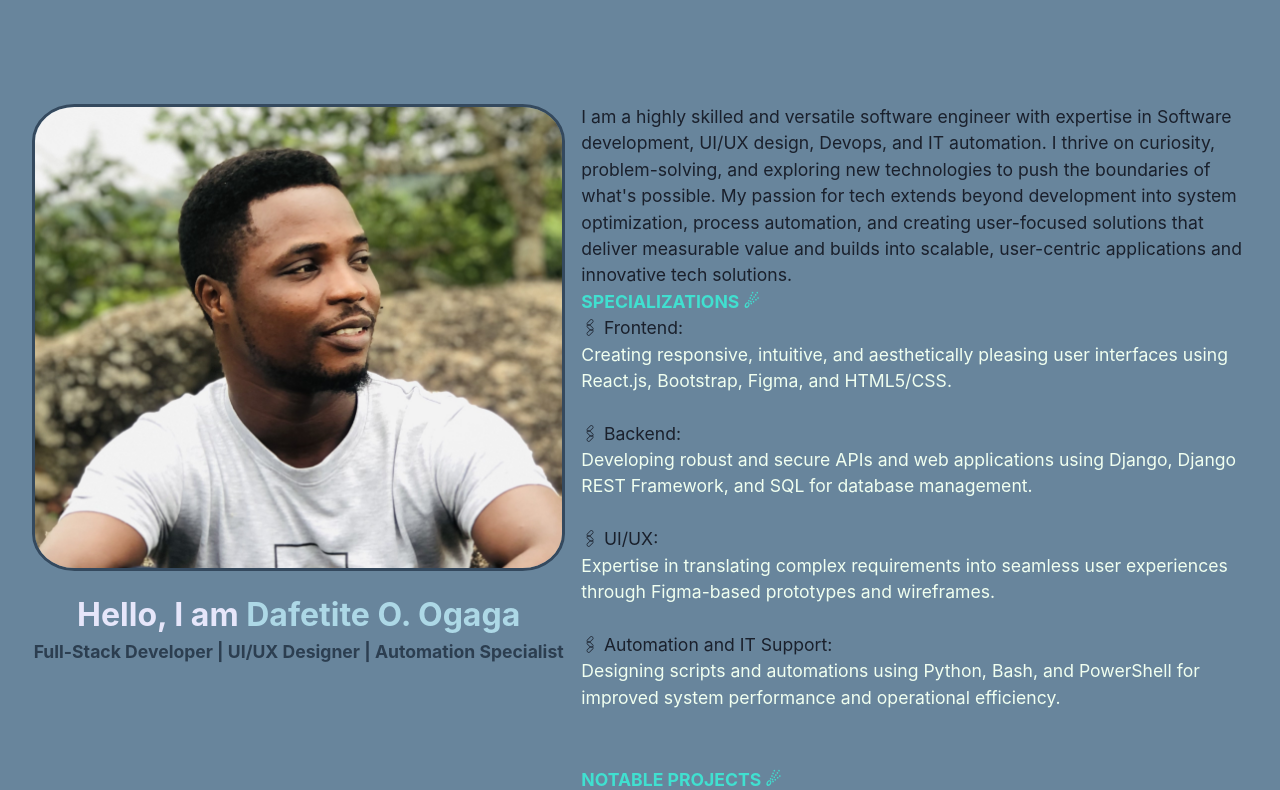
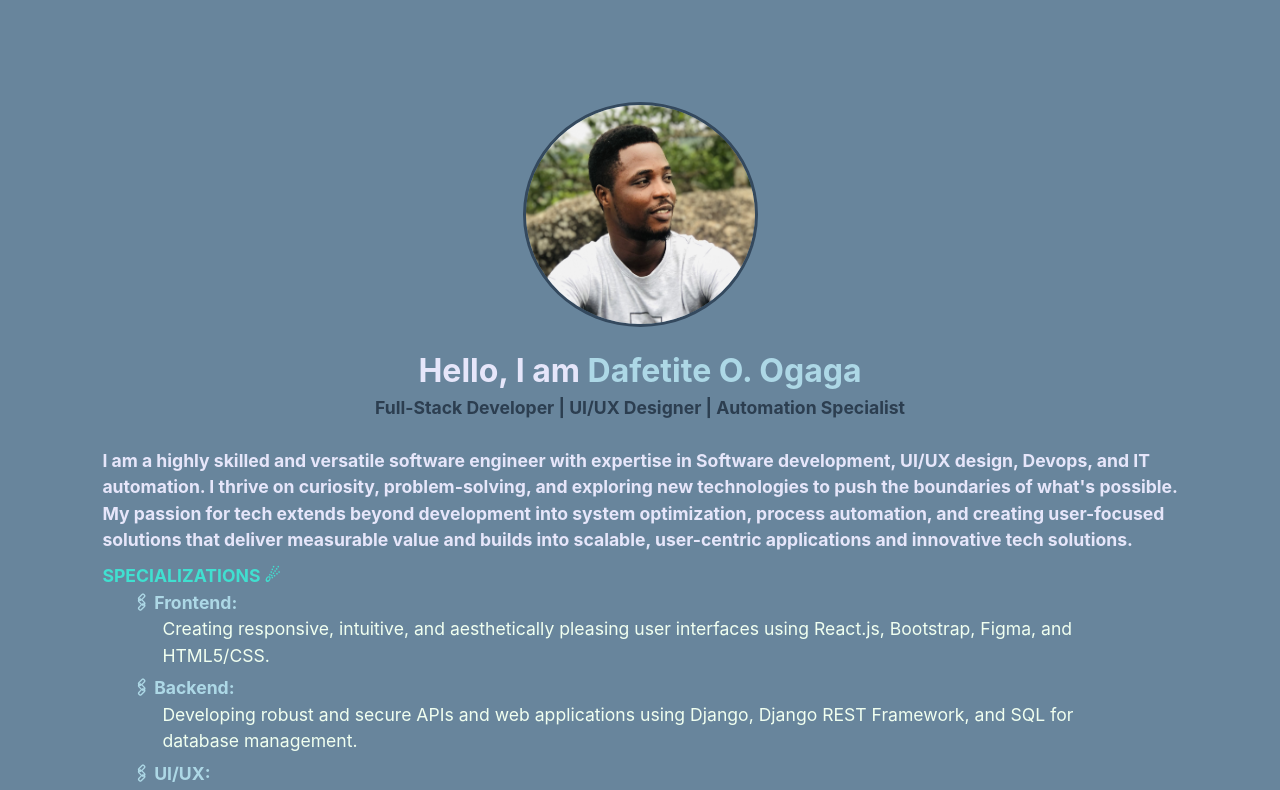
Before and after one commit to DafetiteOgaga/dafetite, a React (Create React App) app: page / in a window 1280 px wide. Shown: the top 790 px of the page. Built offline with nearby package versions, Linux system fonts and the light colour scheme.

Commit message:
fixed App.css: added stylings for altaviz app

```diff
--- a/src/App.css
+++ b/src/App.css
@@ -186,13 +186,21 @@ table {
 }
 
 .pad {
-	padding: 2rem;
-	padding-top: 5rem;
 	background-color: #68859c;
 
+	@media (min-width: 480px) {
+		padding: 5rem 2rem 1rem 2rem;
+	}
 	@media (min-width: 768px) {
-		padding-top: 6.5rem;
+		/* padding-top: 6.5rem; */
+		padding: 6.4rem 3rem 1rem 3rem;
 	}
+	@media (min-width: 1200px) {
+		padding: 6.4rem;
+	}
+	/* @media (min-width: 1440px) {
+		padding: 6.4rem;
+	} */
 	/* @media (min-width: 1024px) {
 		padding-top: 4rem;
 	} */
@@ -200,11 +208,13 @@ table {
 
 .display {
 	display: grid;
-	grid-template-rows: .8fr 1fr;
+	/* grid-template-rows: .8fr 1fr; */
 	gap: 1rem;
 
+	/* max-width: 1300px; */
+
 	@media (min-width: 768px) {
-		grid-template-columns: .8fr 1fr;
+		/* grid-template-columns: .8fr 1fr; */
 		grid-template-rows: none;
 	}
 	@media (min-width: 1024px) {
@@ -220,9 +230,9 @@ table {
 }
 
 .photo {
-	width: auto;
-	height: auto;
-	border-radius: 8%;
+	width: 235px;
+	height: 225px;
+	border-radius: 50%;
 	border: 3px solid #34495e;
 
 	/* @media (min-width: 480px) {
@@ -242,6 +252,46 @@ table {
 	/* @media (min-width: 1440px) {
 		font-size: 1.4rem;
 	} */
+}
+
+.aboutme {
+	font-weight: bold;
+	color: #e6e6fa;
+	@media (min-width: 480px) {
+		padding: 0;
+	}
+	@media (min-width: 1200px) {
+		padding: 10px 0;
+	}
+	@media (min-width: 1440px) {
+		padding: 40px 0;
+	}
+}
+
+.details1 {
+	font-weight: bold;
+	color: lightblue;
+	@media (min-width: 480px) {
+		padding: 0;
+	}
+	@media (min-width: 720px) {
+		padding: 0 10px;
+	}
+	@media (min-width: 1200px) {
+		padding: 0 30px;
+	}
+}
+.info1 {
+	margin-bottom: -20px;
+	@media (min-width: 480px) {
+		padding: 0 40px;
+	}
+	@media (min-width: 720px) {
+		padding: 0 60px;
+	}
+	@media (min-width: 1200px) {
+		padding: 0 60px;
+	}
 }
 
 .box-main {
```
